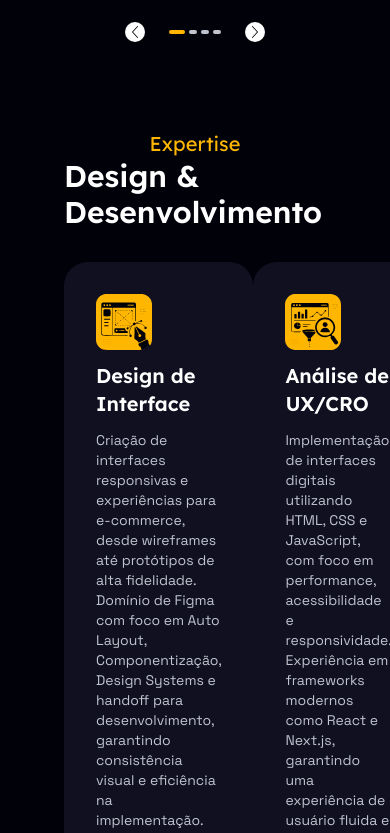
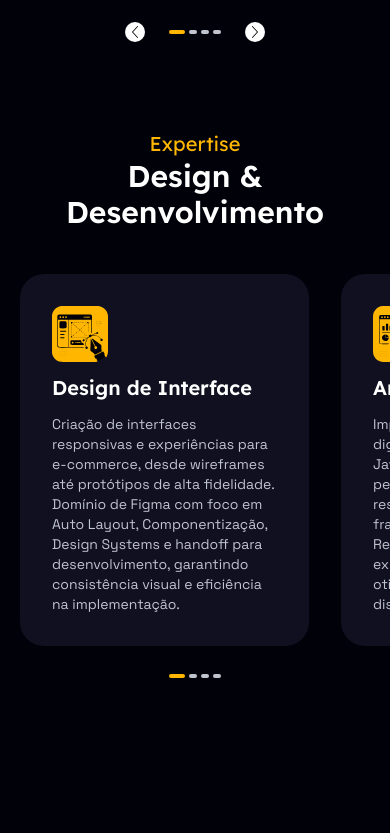
Before and after one commit to itsmesiq/portfolio, a Next.js app: page / in a window 390 px wide. Shown: the part 1546-2379 px from the top of the page. Built offline with nearby package versions, Linux system fonts and the light colour scheme.

Commit message:
feat: implement carousel functionality in Skills component and enhance layout for better presentation

```diff
--- a/src/components/Skills/SkillCard.tsx
+++ b/src/components/Skills/SkillCard.tsx
@@ -6,7 +6,7 @@ type SkillCardProps = {
 
 export default function SkillCard({ skill }: SkillCardProps) {
     return (
-        <div className="flex flex-col items-start self-stretch gap-3 py-8 px-8 bg-card rounded-3xl max-w-72.25 w-full overflow-visible shadow-none hover:shadow-[0_0_20px_rgba(254,182,0,0.60)] transition-all transition-discrete ease-in-out duration-500">
+        <div className="flex flex-col items-start self-stretch gap-3 py-8 px-8 bg-card rounded-3xl w-72.25 overflow-visible shadow-none hover:shadow-[0_0_20px_rgba(254,182,0,0.60)] transition-all transition-discrete ease-in-out duration-500">
             {skill.icon && <skill.icon className="size-14" />}
             <h3 className="font-heading text-xl text-foreground font-semibold">{skill.title}</h3>
             <p className="font-sans text-sm font-normal text-muted ">{skill.description}</p>
--- a/src/components/Skills/Skills.tsx
+++ b/src/components/Skills/Skills.tsx
@@ -1,17 +1,54 @@
+'use client';
+
 import SkillCard from "./SkillCard";
 import { skills } from "@/data/skills";
+import useEmblaCarousel from "embla-carousel-react";
+import { CarouselIndicators } from "../Cases/CaseCarousel/CarouselIndicators";
+import { useEffect, useState } from "react";
 
 export default function Skills() {
+    const [emblaRef, emblaApi] = useEmblaCarousel({
+        loop: false,
+        align: "center",
+        active: true,
+        breakpoints: {
+            '(min-width: 1280px)': { active: false },
+        },
+    });
+
+    const [currentIndex, setCurrentIndex] = useState(0);
+
+    useEffect(() => {
+        if (!emblaApi) return;
+
+        const onSelect = () => {
+            setCurrentIndex(emblaApi.selectedScrollSnap());
+        };
+
+        emblaApi.on("select", onSelect);
+
+        onSelect();
+
+        return () => {
+            emblaApi.off("select", onSelect);
+        };
+    }, [emblaApi]);
+
     return (
-        <section id="skills" className="w-full px-16 my-22">
-            <div className="font-heading mb-8 flex flex-col items-center gap-0">
+        <section id="skills" className="w-full my-22">
+            <div className="font-heading mb-6 flex flex-col items-center gap-0">
                 <span className="text-xl font-normal text-accent">Expertise</span>
-                <h2 className="text-3xl font-semibold text-foreground">Design & Desenvolvimento</h2>
+                <h2 className="text-3xl font-semibold text-foreground text-center">Design & Desenvolvimento</h2>
             </div>
-            <div className="flex items-start justify-between 2xl:justify-center 2xl:gap-10">
-                {skills.map((skill) => (
-                    <SkillCard key={skill.label} skill={skill} />
-                ))}
+            <div ref={emblaRef} className="overflow-hidden py-5 px-5 sm:px-10 lg:px-16">
+                <div className="grid grid-flow-col auto-cols-max gap-8 xl:gap-10 xl:justify-center">
+                    {skills.map((skill) => (
+                        <SkillCard key={skill.label} skill={skill} />
+                    ))}
+                </div>
+            </div>
+            <div className="flex justify-center mt-2 xl:hidden">
+                <CarouselIndicators total={skills.length} currentIndex={currentIndex} onSelect={setCurrentIndex} />
             </div>
         </section>
     );
```
